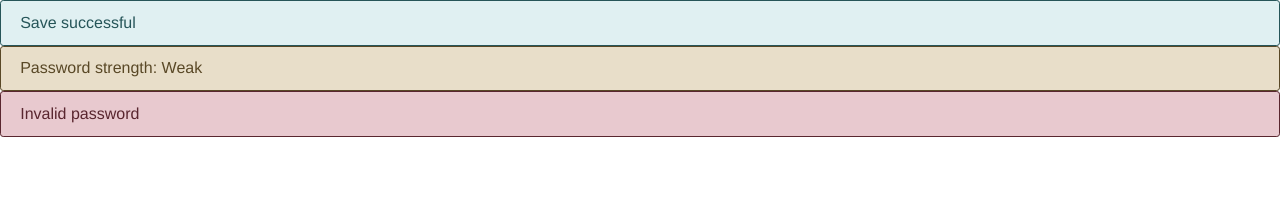
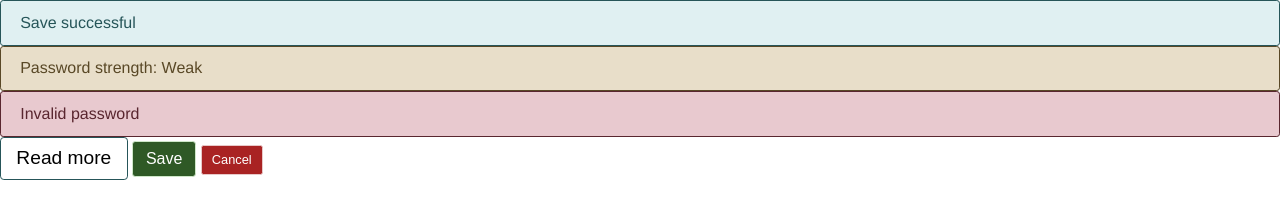
Before and after one commit to jdsutherland/css-in-depth, a plain HTML site: page ch09-modular-css/index.html in a window 1280 px wide. Drawn offline with Linux system fonts and the light colour scheme.

Commit message:
Add button module

```diff
--- /dev/null
+++ b/ch09-modular-css/button.css
@@ -0,0 +1,27 @@
+.button {
+  padding: 0.5em 0.8em;
+  border: 1px solid #265559;
+  border-radius: 0.2em;
+  background-color: transparent;
+  font-size: 1rem;
+}
+
+.button--success {
+  border-color: #cfe8c9;
+  color: #fff;
+  background-color: #2f5926;
+}
+
+.button--danger {
+  border-color: #e8c9c9;
+  color: #fff;
+  background-color: #a92323;
+}
+
+.button--small {
+  font-size: 0.8rem;
+}
+
+.button--large {
+  font-size: 1.2rem;
+}
--- a/ch09-modular-css/index.html
+++ b/ch09-modular-css/index.html
@@ -5,6 +5,7 @@
     <meta name="viewport" content="width=device-width, initial-scale=1">
     <link rel="stylesheet" href="base.css">
     <link rel="stylesheet" href="message.css">
+    <link rel="stylesheet" href="button.css">
   </head>
 
   <body>
@@ -19,5 +20,9 @@
     <div class="message message--error">
       Invalid password
     </div>
+
+    <button class="button button--large">Read more</button>
+    <button class="button button--success">Save</button>
+    <button class="button button--danger button--small">Cancel</button>
   </body>
 </html>
```
